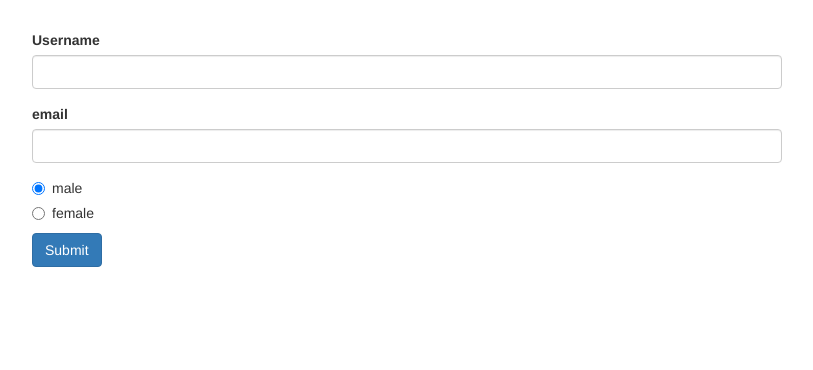
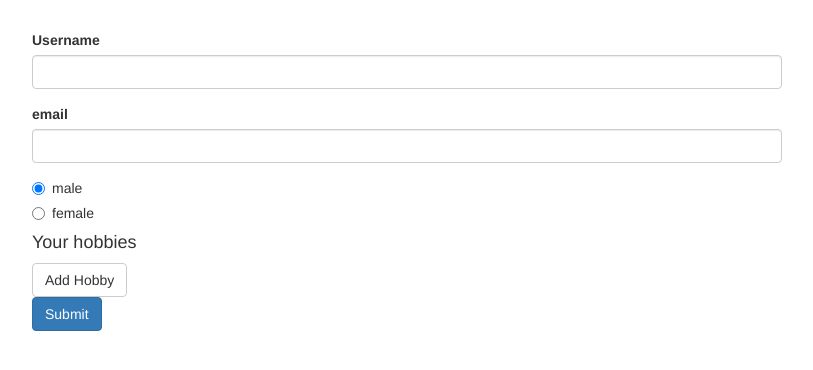
Before and after one commit to danielmoskal/angular-course, an Angular app: page / in a window 1280 px wide. Shown: the top 370 px of the page, without its empty margins (233-1046 px from the left). Built offline with nearby package versions, Linux system fonts and the light colour scheme.

Commit message:
209 - Arrays of form controls (FormArray)

```diff
--- a/src/app/app.component.html
+++ b/src/app/app.component.html
@@ -36,6 +36,18 @@
               [value]="gender">{{ gender }}
           </label>
         </div>
+        <div formArrayName="hobbies">
+          <h4>Your hobbies</h4>
+          <button type="button" class="btn btn-default" (click)="onAddHobby()">Add Hobby</button>
+          <div
+            *ngFor="let hobbyControl of getHobbyControls(); let i = index "
+            class="form-group">
+            <input
+              type="text"
+              class="form-control"
+              [formControlName]="i">
+          </div>
+        </div>
       <span
         *ngIf="!signupForm.valid && signupForm.touched"
         class="help-block">Please enter a valid data!</span>
--- a/src/app/app.component.ts
+++ b/src/app/app.component.ts
@@ -1,5 +1,5 @@
 import { Component, OnInit } from '@angular/core';
-import { FormGroup, FormControl, Validators } from '@angular/forms';
+import { FormGroup, FormControl, Validators, FormArray } from '@angular/forms';
 
 @Component({
   selector: 'app-root',
@@ -16,7 +16,8 @@
         username: new FormControl(null, Validators.required),
         email: new FormControl(null, [Validators.required, Validators.email]),
       }),
-      gender: new FormControl('male')
+      gender: new FormControl('male'),
+      hobbies: new FormArray([])
       // news: new FormControl('newssss')
     });
   }
@@ -24,4 +25,13 @@
   onSubmit() {
     console.log(this.signupForm);
   }
+
+  onAddHobby() {
+    const control = new FormControl(null, Validators.required);
+    (this.signupForm.get('hobbies') as FormArray).push(control);
+  }
+
+  getHobbyControls() {
+    return (this.signupForm.get('hobbies') as FormArray).controls;
+  }
 }
```
